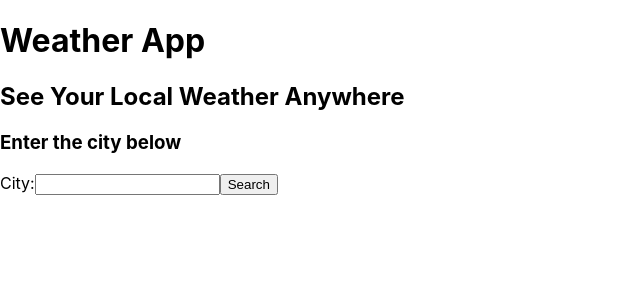
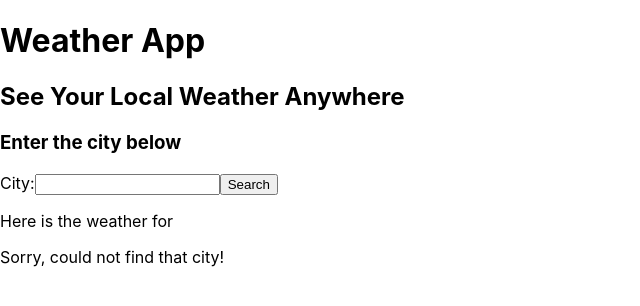
Before and after one commit to annametsapelto/integrify-weather-app, a React (Create React App) app in the folder weather-app/: page / in a window 1280 px wide. Shown: the top 306 px of the page, without its empty margins (0-640 px from the left). Built offline with nearby package versions, Linux system fonts and the light colour scheme.

Commit message:
Move city data to WeatherCard

```diff
--- a/weather-app/src/Components/form.js
+++ b/weather-app/src/Components/form.js
@@ -1,10 +1,11 @@
 import { useState } from 'react';
 
-function Form() {
+function Form(props) {
     const [cityName, setCityname] = useState('');
     const handleSubmit = (event) => {
       event.preventDefault();
       setCityname('');
+      props.addCityName(cityName);
     }
 
     return (
@@ -16,7 +17,6 @@ function Form() {
                 </label>
                 <input type="submit" value="Search"></input>
             </form>
-            <p>{cityName}</p>
         </div>
     )
 }
--- a/weather-app/src/Components/layout.js
+++ b/weather-app/src/Components/layout.js
@@ -13,8 +13,8 @@ function Layout() {
     return (
         <div>
             <Header></Header>
-            <Form></Form>
-            <Result></Result>
+            <Form addCityName = {addCityName}></Form>
+            <Result cityName={cityName}></Result>
         </div>
     )
 }
--- a/weather-app/src/Components/result.js
+++ b/weather-app/src/Components/result.js
@@ -1,9 +1,12 @@
 import WeatherCard from "./weatherCard";
 import FailureBox from "./failureBox";
 
-function Result() {
+function Result(props) {
     return (
-        <div></div>
+        <div>
+            <WeatherCard city={props.cityName}></WeatherCard>
+            <FailureBox></FailureBox>
+        </div>
     )
 }
 
--- a/weather-app/src/Components/weatherCard.js
+++ b/weather-app/src/Components/weatherCard.js
@@ -1,7 +1,7 @@
-function WeatherCard() {
+function WeatherCard(props) {
     return (
         <div>
-            <p>Here is the weather</p>
+            <p>Here is the weather for {props.city}</p>
         </div>
     )
 }
```
